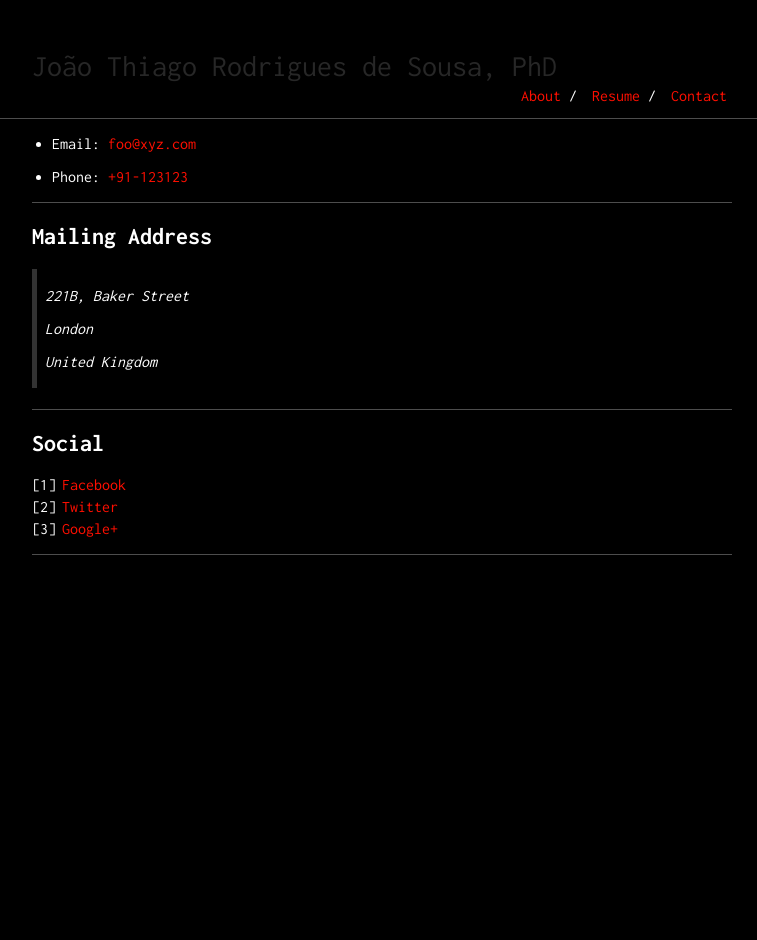
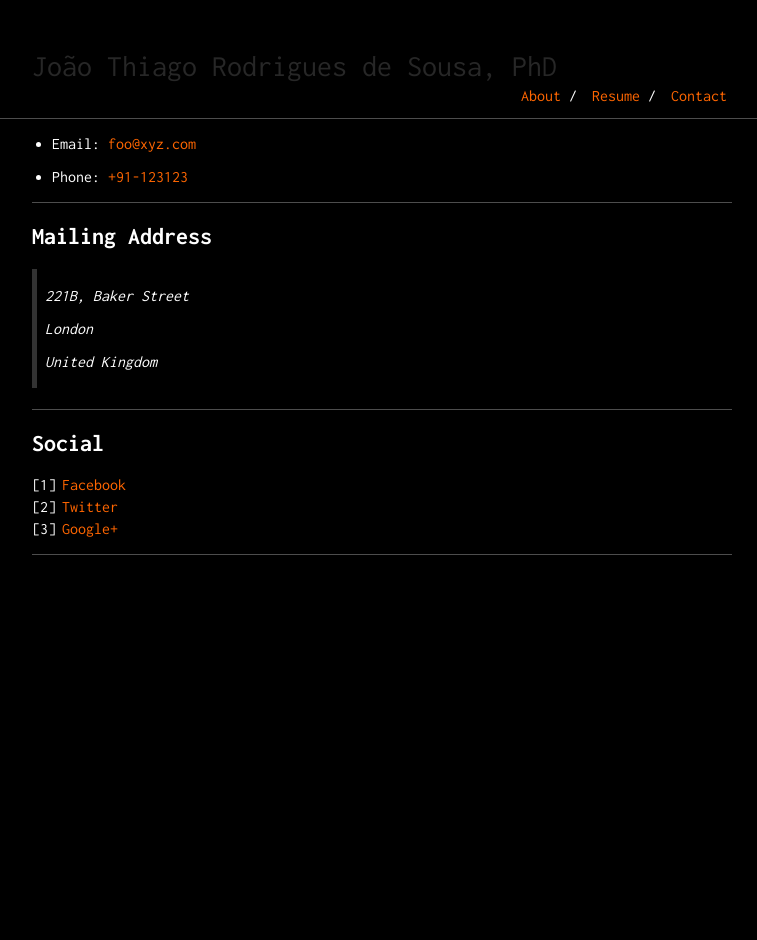
Before and after one commit to joaothiagors/joaothiagors.github.io, a Jekyll site: the page built from contact.md, in a window 1280 px wide. Shown: the whole page, without its empty margins (258-1015 px from the left). Built offline with Jekyll 4.4.1, drawn with Linux system fonts in a browser that asks for light colours.

Commit message:
Update vars.scss
alteracao da cor de hyperlink

```diff
--- a/_sass/vars.scss
+++ b/_sass/vars.scss
@@ -2,7 +2,7 @@
  * Customization Variables
  */
 
-$accent: #FF0F00;
+$accent: #ff6600;
 $image-size: 85px;
 
 /*
```
